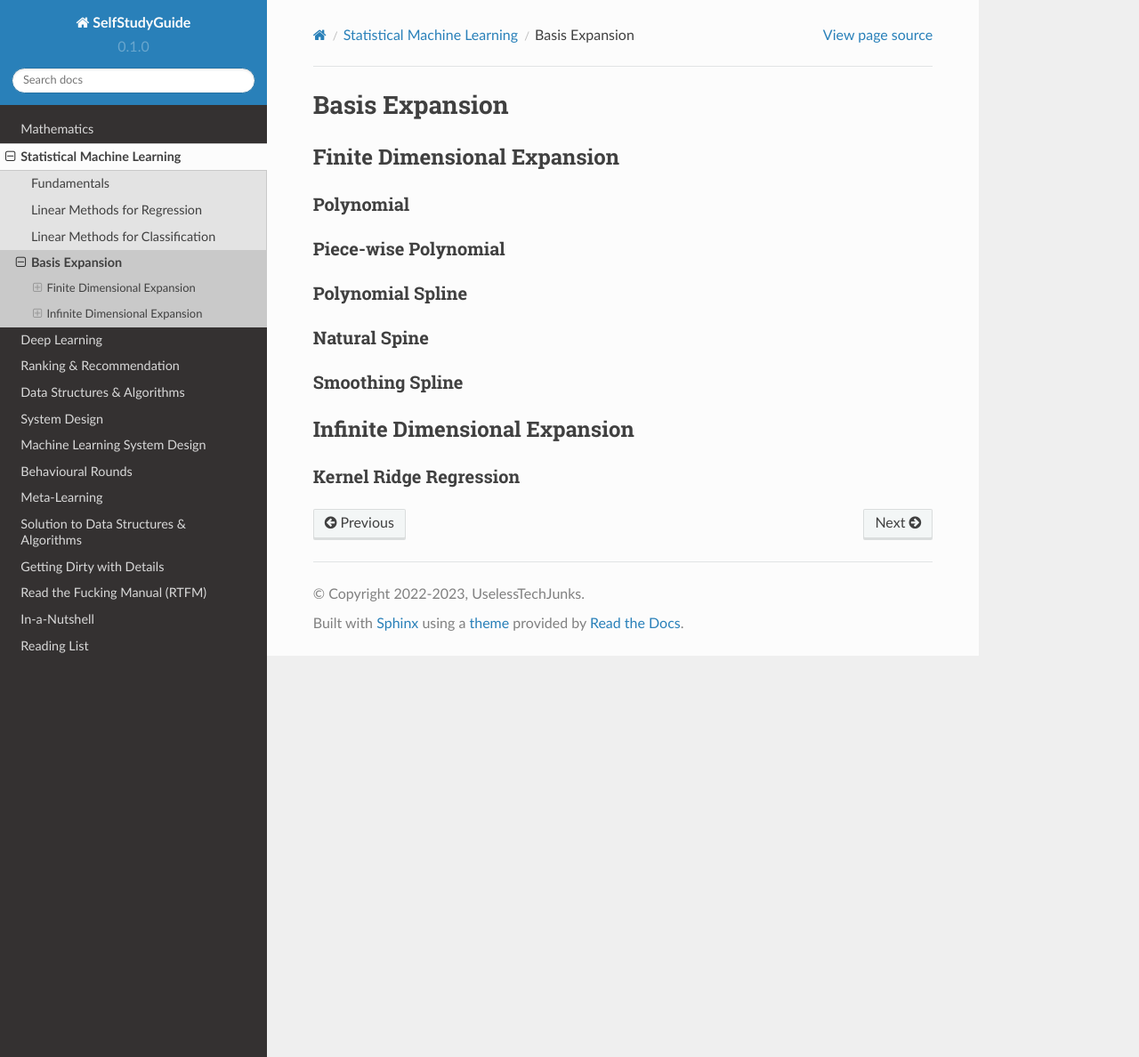
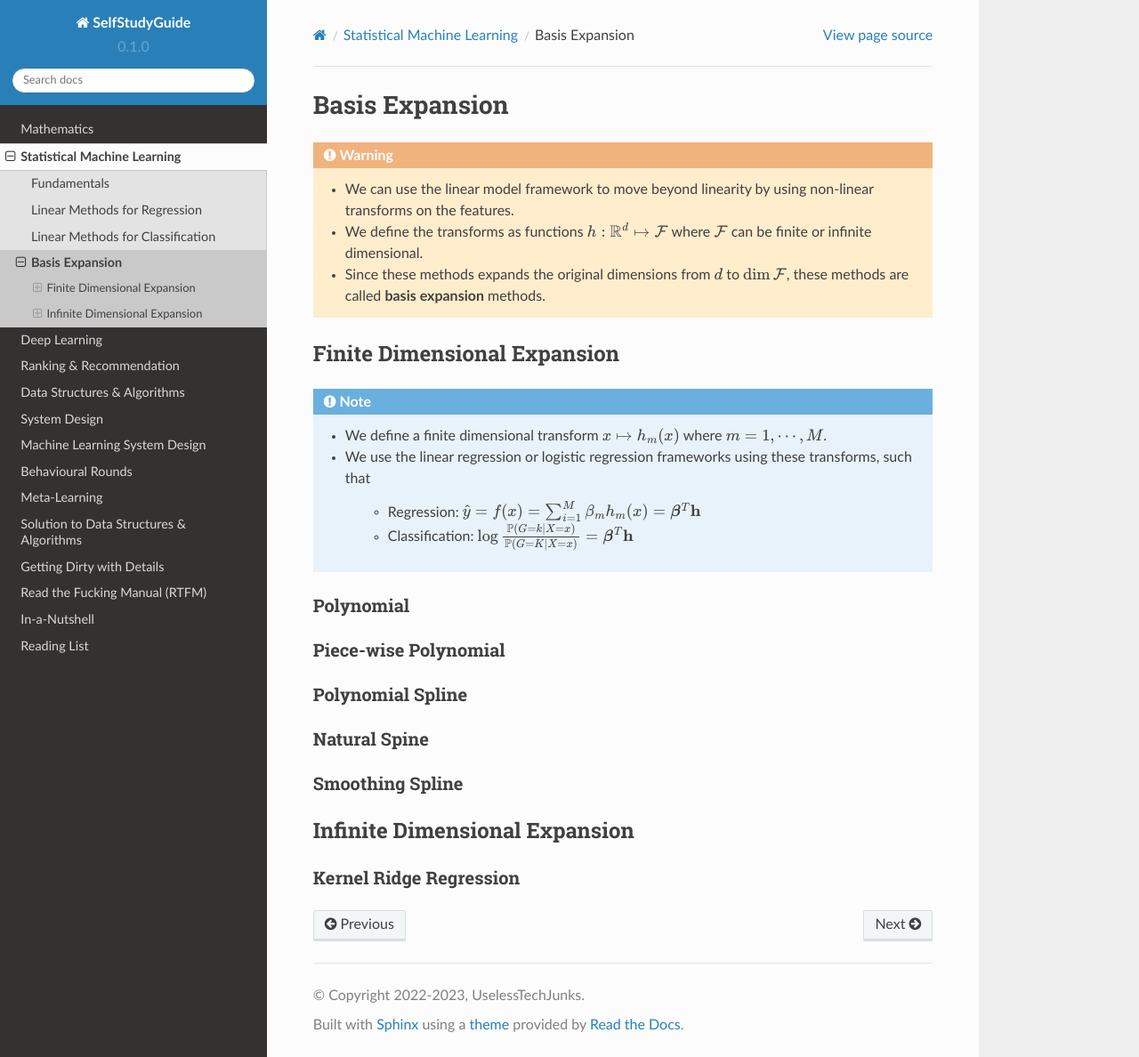
Before and after one commit to uselesstechjunks/leetcode, a Sphinx documentation site: the page built from docs/source/ml/basisexp.rst, in a window 1280 px wide and 1188 px high. Shown: the whole window at 89% size. Built offline with Sphinx 7.4.7 and the Read the Docs theme 2.0.0, drawn with Linux system fonts in a browser that asks for light colours.

Commit message:
Update basisexp.rst

```diff
--- a/docs/source/ml/basisexp.rst
+++ b/docs/source/ml/basisexp.rst
@@ -1,10 +1,20 @@
 ##################################################################################
 Basis Expansion
 ##################################################################################
+.. warning::
+	* We can use the linear model framework to move beyond linearity by using non-linear transforms on the features.
+	* We define the transforms as functions :math:`h:\mathbb{R}^d\mapsto\mathcal{F}` where :math:`\mathcal{F}` can be finite or infinite dimensional.
+	* Since these methods expands the original dimensions from :math:`d` to :math:`\dim\mathcal{F}`, these methods are called **basis expansion** methods.
 
 **********************************************************************************
 Finite Dimensional Expansion
 **********************************************************************************
+.. note::
+	* We define a finite dimensional transform :math:`x\mapsto h_m(x)` where :math:`m=1,\cdots,M`.
+	* We use the linear regression or logistic regression frameworks using these transforms, such that
+
+		* Regression: :math:`\hat{y}=f(x)=\sum_{i=1}^M \beta_mh_m(x)=\boldsymbol{\beta}^T\mathbf{h}`
+		* Classification: :math:`\log\frac{\mathbb{P}(G=k|X=x)}{\mathbb{P}(G=K|X=x)}=\boldsymbol{\beta}^T\mathbf{h}`
 
 Polynomial
 ==================================================================================
```
